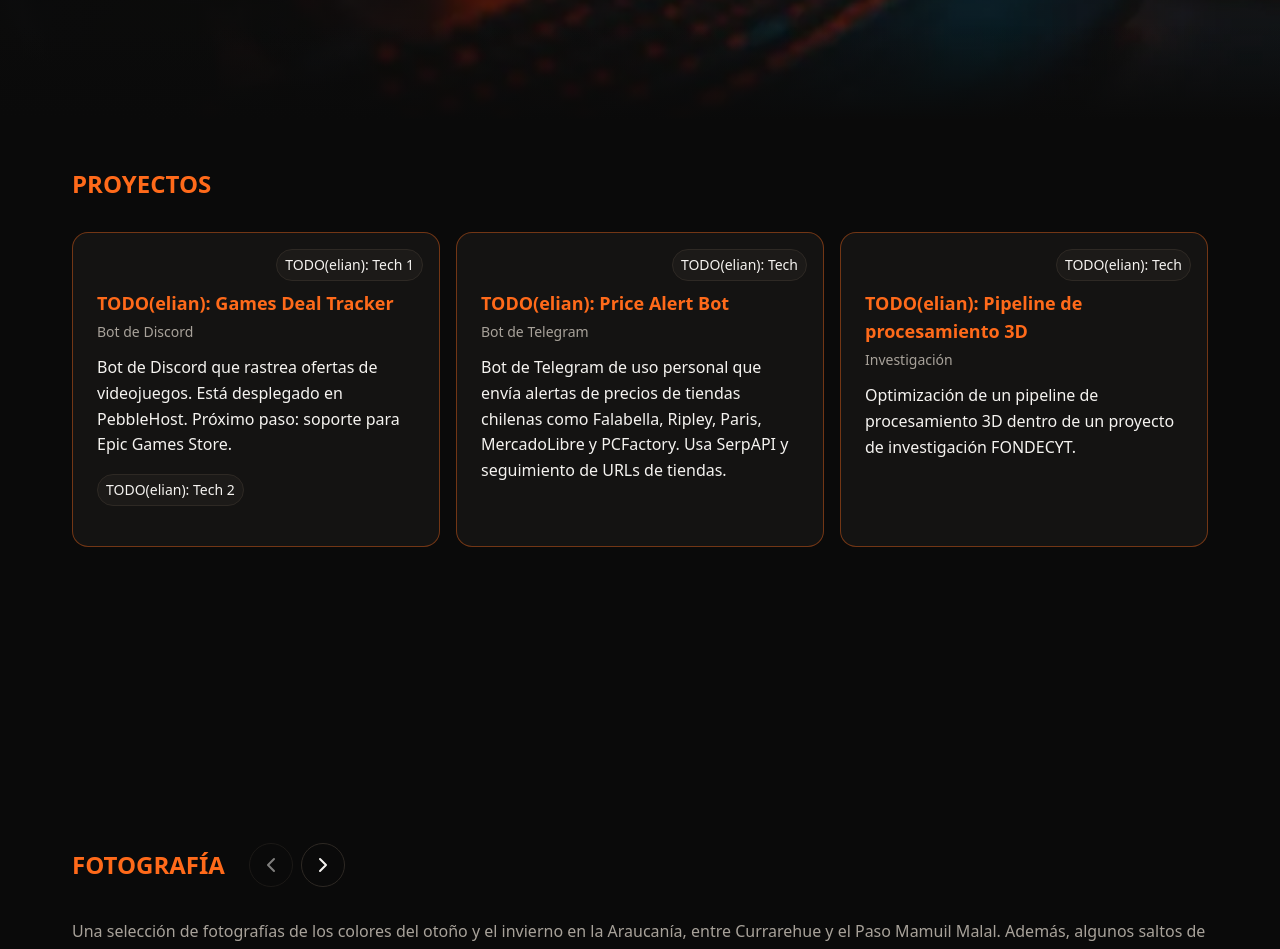
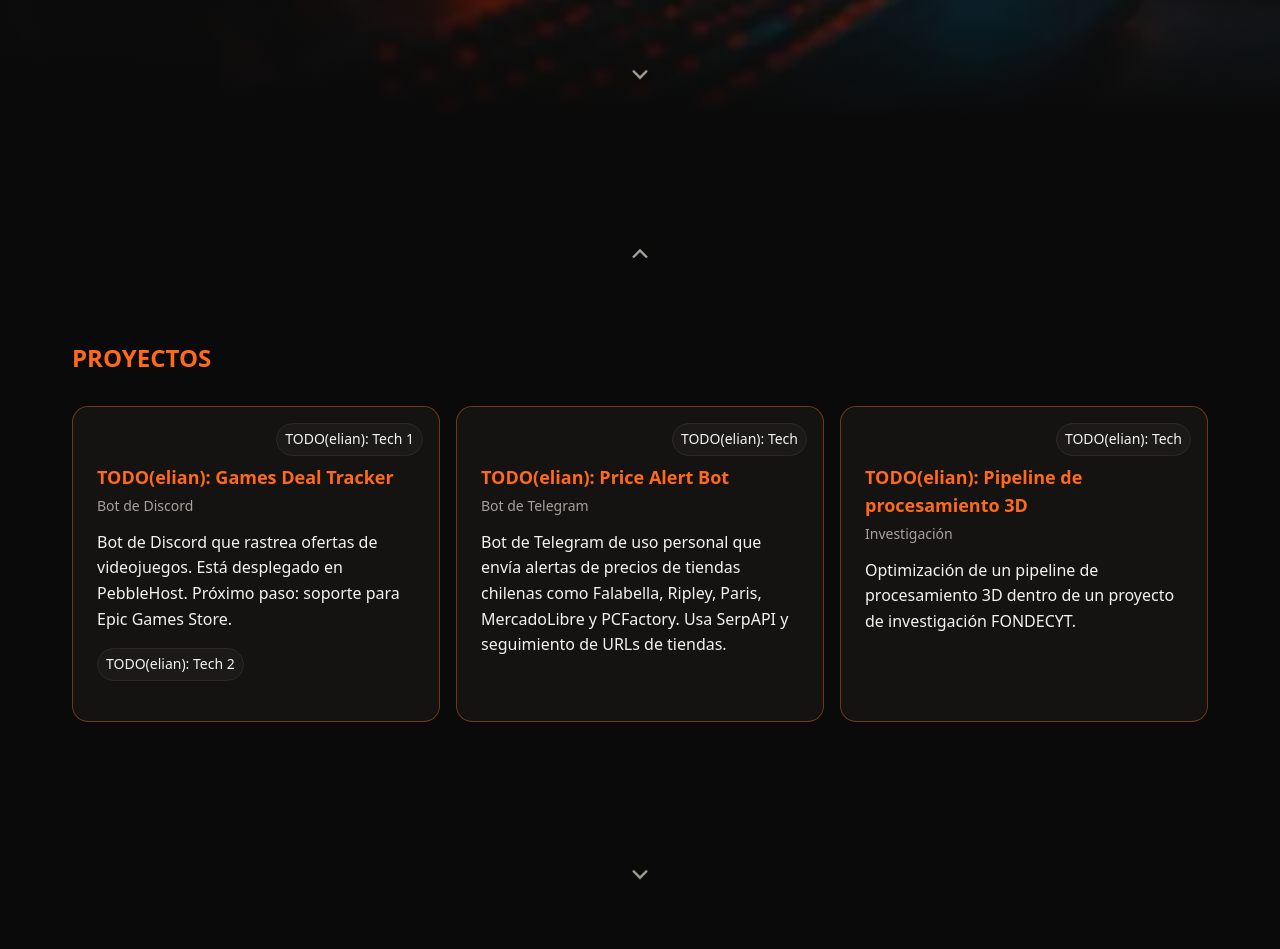
Before and after one commit to ElianBustamante/ElianBustamante.github.io, a React (Vite) app: page / in a window 1280 px wide. Shown: the part 680-1629 px from the top of the page. Built offline with nearby package versions, Linux system fonts and the light colour scheme.

Commit message:
feat: transform layout to full-screen slides with native navigation arrows

```diff
--- a/src/components/Hero.jsx
+++ b/src/components/Hero.jsx
@@ -67,6 +67,18 @@ export default function Hero() {
           </div>
         </div>
       </div>
+
+      {/* Flecha Abajo en Hero */}
+      <button
+        onClick={(e) => {
+          const next = e.currentTarget.closest('section').nextElementSibling;
+          if (next) next.scrollIntoView({ behavior: 'smooth' });
+        }}
+        aria-label="Bajar"
+        className="absolute bottom-4 left-1/2 -translate-x-1/2 p-2 text-muted hover:text-accent transition-colors z-20 animate-bounce"
+      >
+        <svg width="28" height="28" viewBox="0 0 24 24" fill="none" stroke="currentColor" strokeWidth="2"><path d="m6 9 6 6 6-6"/></svg>
+      </button>
     </section>
   )
 }
--- a/src/components/Section.jsx
+++ b/src/components/Section.jsx
@@ -4,15 +4,36 @@ import Reveal from './Reveal'
 export default function Section({ id, titleKey, children, actions }) {
   const { t } = useTranslation()
 
+  const scrollNext = (e) => {
+    const next = e.currentTarget.closest('section').nextElementSibling;
+    if (next) next.scrollIntoView({ behavior: 'smooth' });
+  }
+  const scrollPrev = (e) => {
+    const prev = e.currentTarget.closest('section').previousElementSibling;
+    if (prev) prev.scrollIntoView({ behavior: 'smooth' });
+  }
+
   return (
-    <section id={id} className="max-w-[1200px] mx-auto px-4 md:px-6 lg:px-8 py-10 md:py-12 mb-32 md:mb-48">
-      <Reveal delay={0} className="flex flex-wrap items-center gap-6 mb-8">
+    <section id={id} className="min-h-[100svh] flex flex-col justify-center relative py-24">
+      <div className="w-full max-w-[1200px] mx-auto px-4 md:px-6 lg:px-8 relative z-10">
+        <Reveal delay={0} className="flex flex-wrap items-center gap-6 mb-8 mt-8">
           <h2 className="uppercase font-extrabold text-accent text-2xl">{t(titleKey)}</h2>
           {actions && <div>{actions}</div>}
         </Reveal>
         <Reveal delay={120}>
           {children}
         </Reveal>
+      </div>
+
+      {/* Flecha Arriba */}
+      <button onClick={scrollPrev} aria-label="Subir" className="absolute top-28 left-1/2 -translate-x-1/2 p-2 text-muted hover:text-accent transition-colors z-20 hidden md:block">
+        <svg width="28" height="28" viewBox="0 0 24 24" fill="none" stroke="currentColor" strokeWidth="2"><path d="m18 15-6-6-6 6"/></svg>
+      </button>
+
+      {/* Flecha Abajo */}
+      <button onClick={scrollNext} aria-label="Bajar" className="absolute bottom-4 left-1/2 -translate-x-1/2 p-2 text-muted hover:text-accent transition-colors z-20 animate-bounce">
+        <svg width="28" height="28" viewBox="0 0 24 24" fill="none" stroke="currentColor" strokeWidth="2"><path d="m6 9 6 6 6-6"/></svg>
+      </button>
     </section>
   )
 }
--- a/src/index.css
+++ b/src/index.css
@@ -31,10 +31,6 @@ body {
 
 button:not(:disabled) {
   cursor: pointer;
-}
-
-section {
-  scroll-margin-top: 20vh;
 }
 
 :focus-visible {
```
Lines whose indentation alone changed are shown as unchanged.
